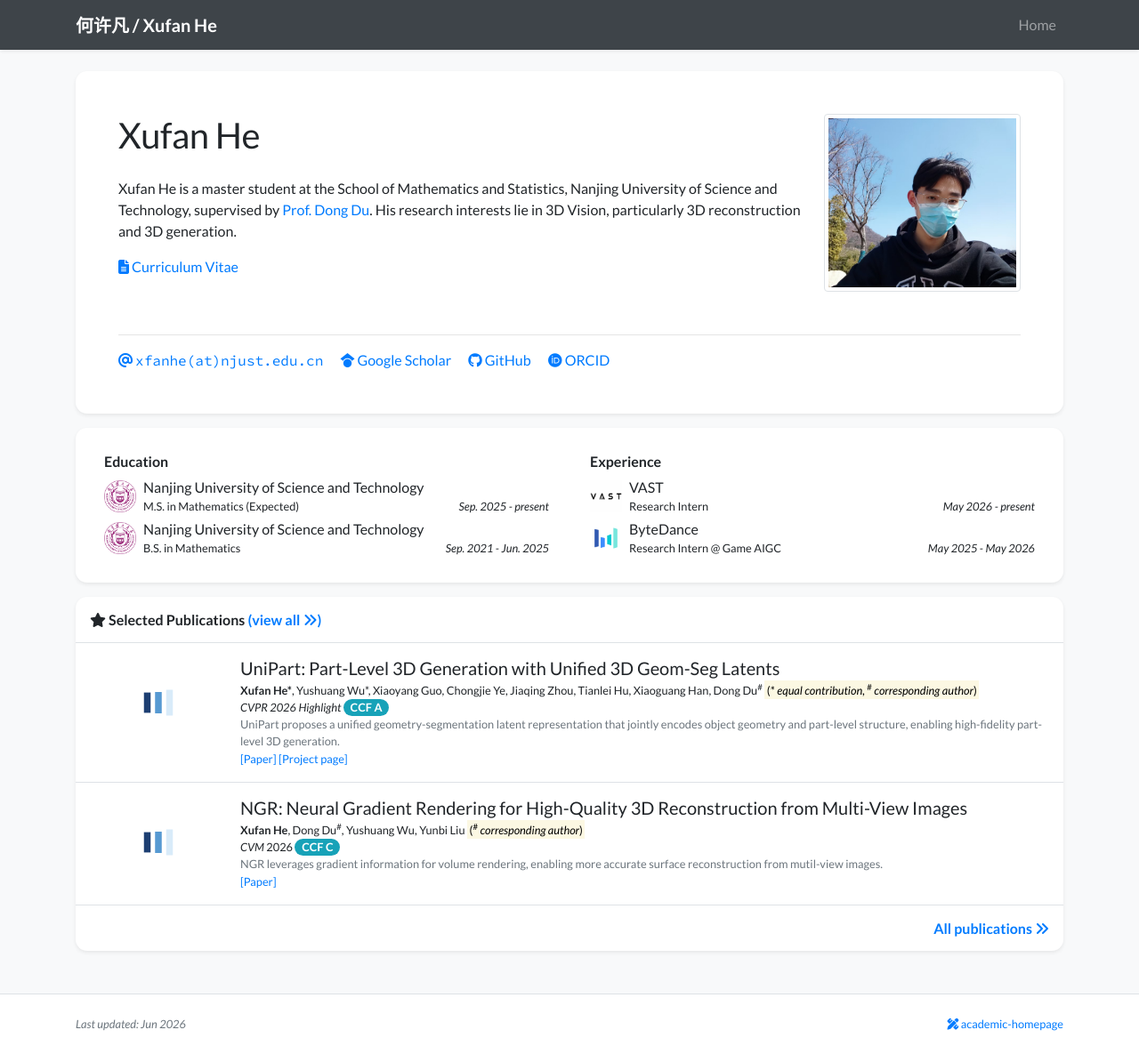
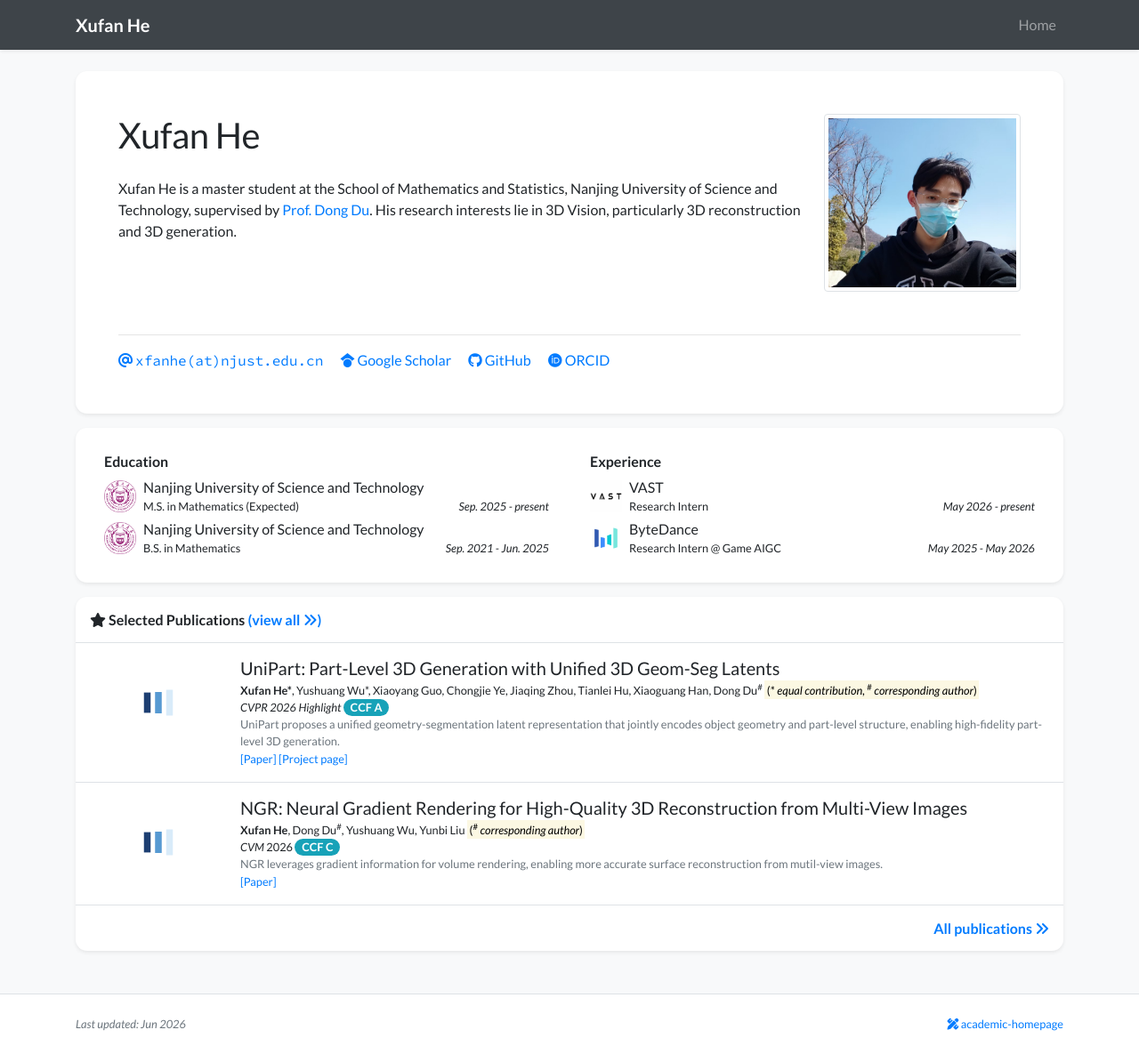
Before and after one commit to xfanhe/xfanhe.github.io, a Jekyll site: the page built from index.html, in a window 1280 px wide and 1185 px high. Shown: the whole window at 89% size. Built offline with Jekyll 4.4.1, drawn with Linux system fonts in a browser that asks for light colours; nearby versions of some CDN libraries; a style sheet for code colours, icons or effects is not loaded.

Commit message:
Remove Chinese navbar name and hide CV link

```diff
--- a/_data/profile.yml
+++ b/_data/profile.yml
@@ -1,6 +1,6 @@
 primary_name: "Xufan He"
 secondary_name: ""
-navbar_name: "何许凡 / Xufan He"
+navbar_name: "Xufan He"
 
 positions:
 - name: Master Student
@@ -8,7 +8,7 @@ positions:
   # logo: /assets/images/badges/NJUST_logo.png  # Add NJUST logo here (optional)
 
 email: "xfanhe@njust.edu.cn"
-cv_link: cv.pdf
+# cv_link: cv.pdf
 gscholar: 1h5vT9kAAAAJ
 github: xfanhe
 twitter:  # Do not include the '@' symbol
```
